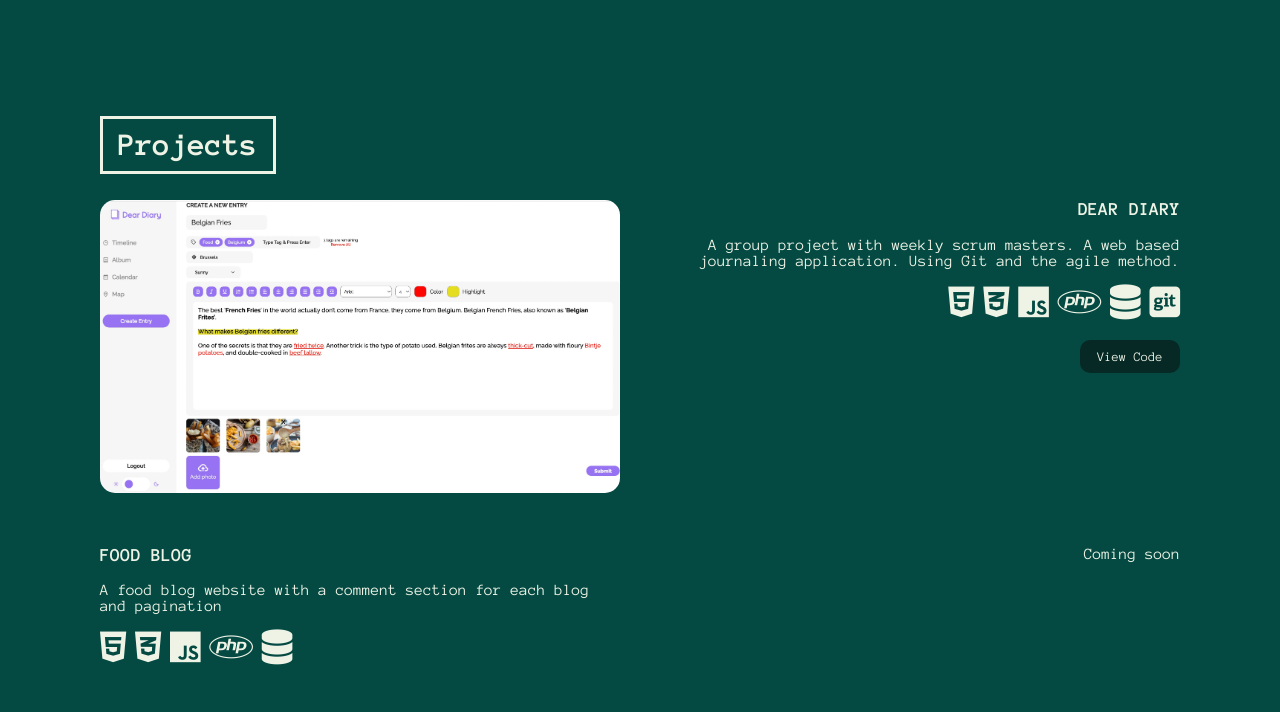
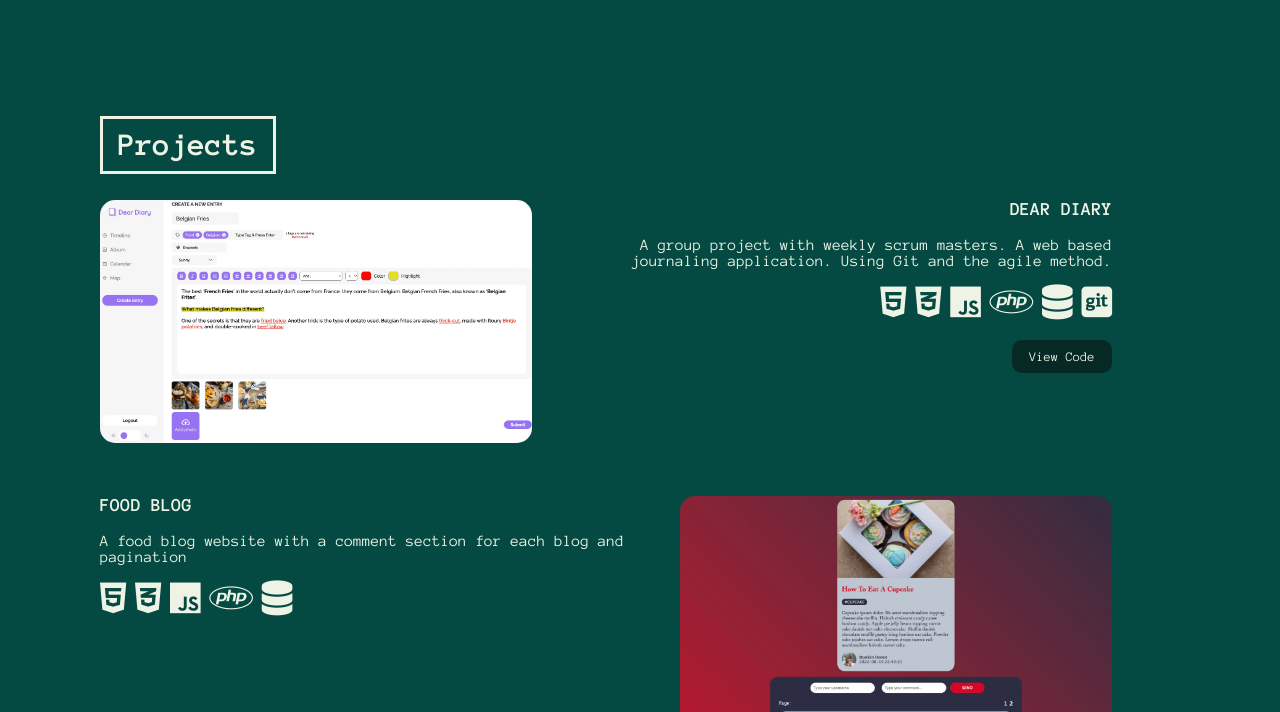
Before and after one commit to longvorleak/longvorleak.github.io, a PHP site: page / in a window 1280 px wide. Shown: the part 1484-2196 px from the top of the page. Run offline with PHP 8.4, Linux system fonts and the light colour scheme; some libraries are stand-ins or nearby versions; some web fonts are replaced.

Commit message:
add foodblog

```diff
--- a/index.html
+++ b/index.html
@@ -131,7 +131,7 @@
             </div>
         </div>
         <div class="project-image right">
-            Coming soon
+            <img src="./public/images/Food.jpeg" alt="crypto project" class="project-img">
         </div>
     </div>
 
--- a/style.css
+++ b/style.css
@@ -235,17 +235,10 @@ nav {
 }
 
 .project-image {
-    width: 50%;
-    /* border-radius: 20px; */
-    /* padding: 10px; */
-    /* border: 1px solid var(--text-color); */
+    width: 40%;
 }
 .project-image:hover {
-    /* width: 50%; */
-    scale: 1.2;
-    /* border-radius: 20px; */
-    /* padding: 10px; */
-    /* border: 1px solid var(--text-color); */
+    scale: 1.35;
 }
 
 .left {
```
Also changed, not shown: public/images/Food.jpeg (added).
